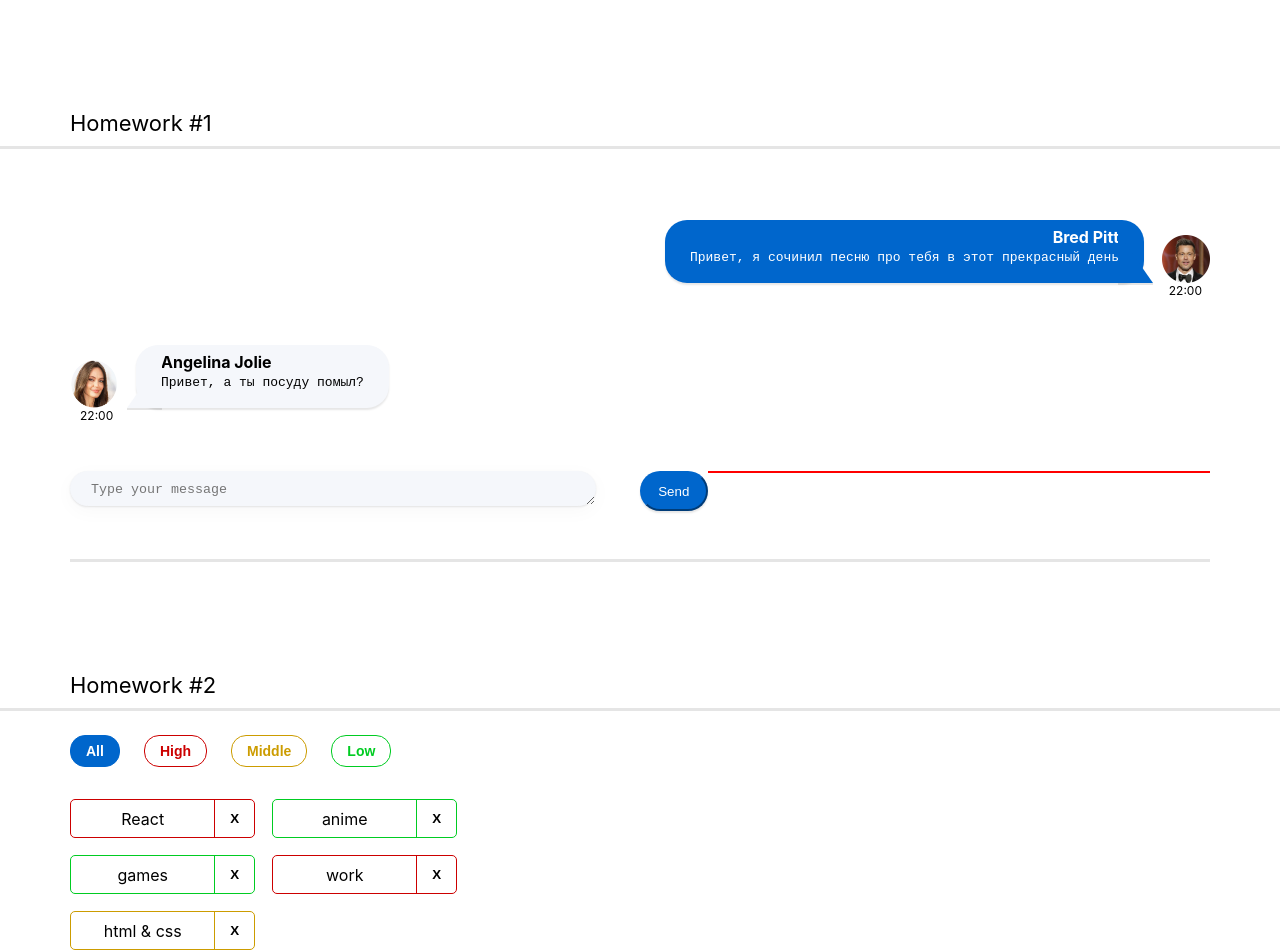
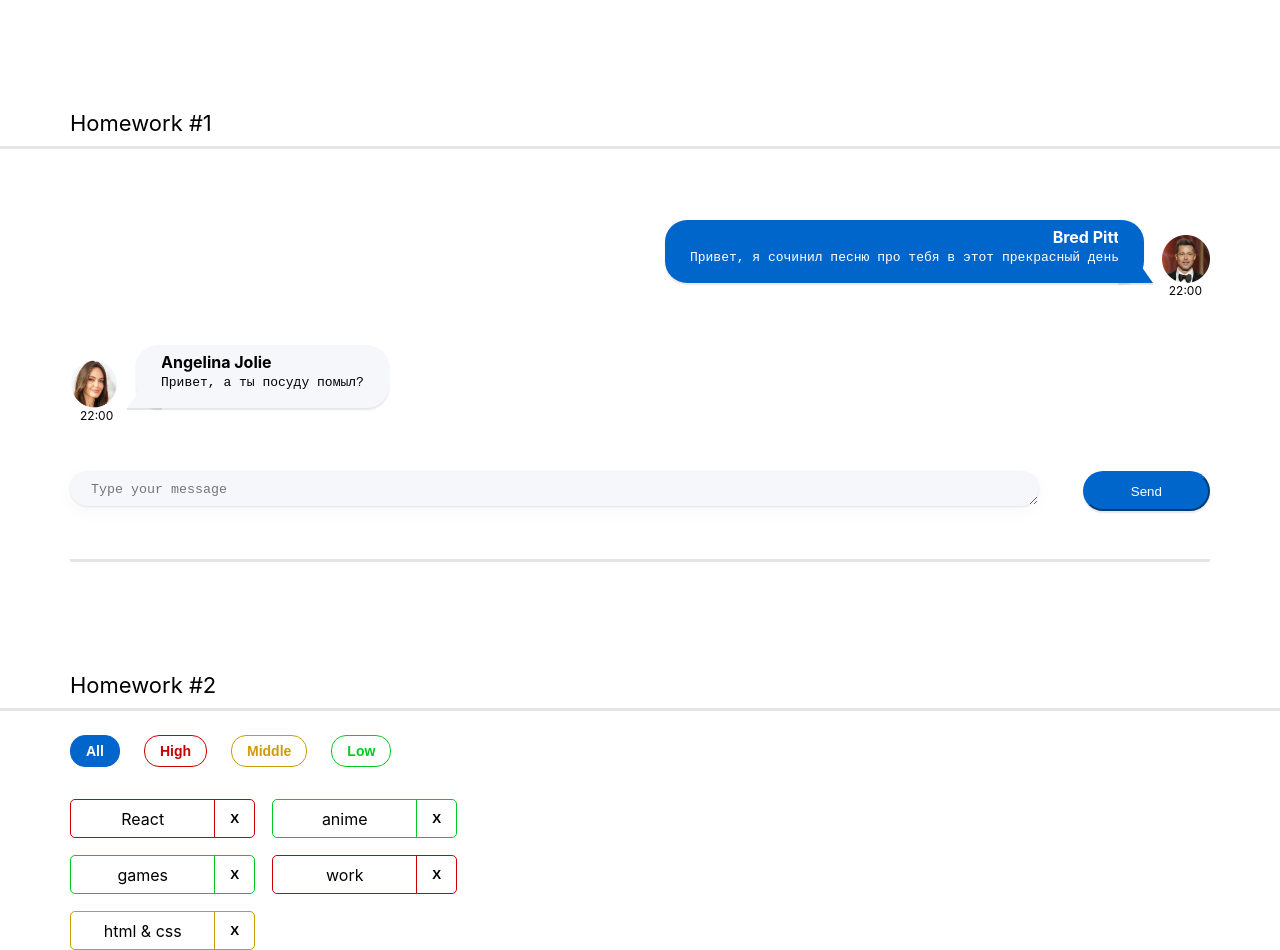
Before and after one commit to yadvorov/HomeWork, a React (Create React App) app in the folder hws2-master/: page / in a window 1280 px wide. Built offline with nearby package versions, Linux system fonts and the light colour scheme.

Commit message:
hws2-master

```diff
--- a/hws2-master/package.json
+++ b/hws2-master/package.json
@@ -17,6 +17,10 @@
     "@types/uuid": "8.3.4",
     "add": "^2.0.6",
     "axios": "0.27.2",
+    "babel-cli": "^6.26.0",
+    "babel-core": "^6.26.3",
+    "babel-preset-es2015": "^6.24.1",
+    "eslint-plugin-react": "^7.32.2",
     "gh-pages": "^5.0.0",
     "react": "18.2.0",
     "react-dom": "18.2.0",
@@ -35,7 +39,6 @@
     "eject": "react-scripts eject",
     "predeploy": "npm run build",
     "deploy": "gh-pages -d build"
-
   },
   "eslintConfig": {
     "extends": [
--- a/hws2-master/src/s2-homeworks/hw01/message-sender/MessageSender.module.css
+++ b/hws2-master/src/s2-homeworks/hw01/message-sender/MessageSender.module.css
@@ -3,13 +3,6 @@
     flex-wrap: row;
     padding: 48px 0;
     border-bottom: 3px solid rgba(0, 0, 0, 0.1);
-}
-.sendForm::after {
-content: '';
-height: 2px;
-background-color: red;
-width: 100%;
-
 }
 
 .textarea {
```
Also changed, not shown: 1 other file (tests, documents, lock files or other folders).
